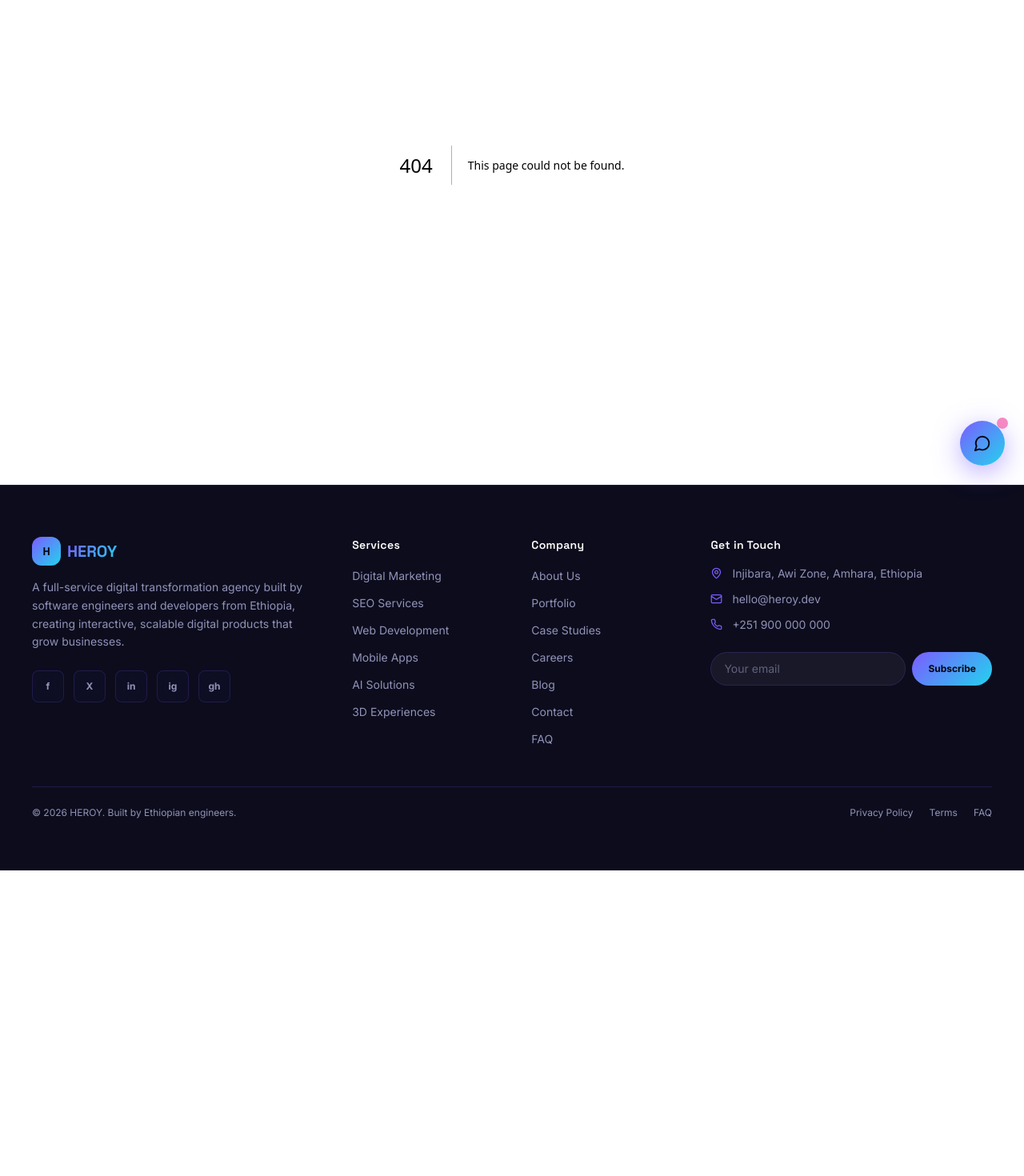
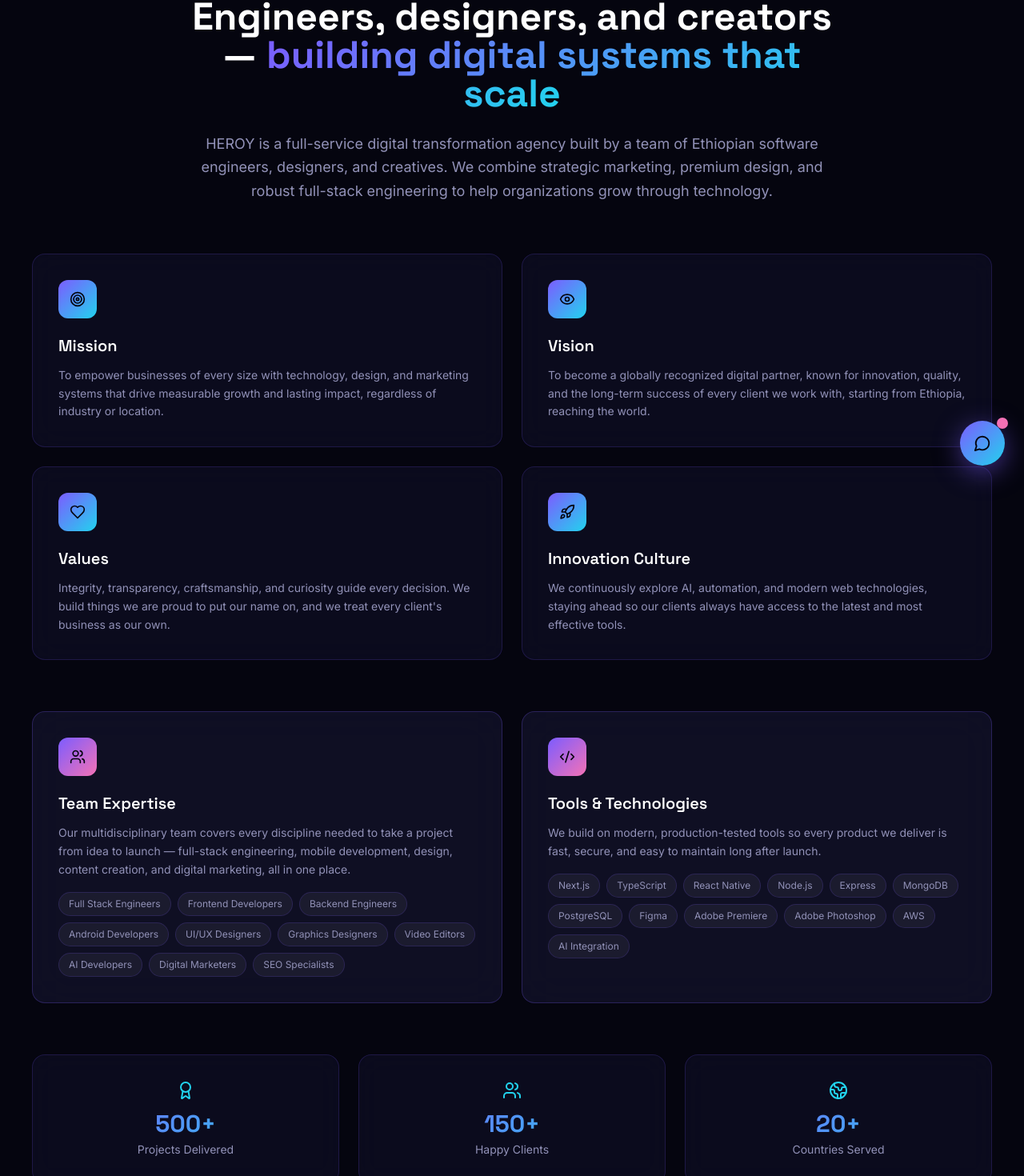
Before and after one commit to Yetemare-Yibeltal/HEROY-Digital-marketing-Website, a Next.js app: page /about in a window 1280 px wide. Before the commit this address had no page. Shown: the part 194-1664 px from the top of the page at 80% size. Before the commit the page ends 1282 px from the top, so only its background shows below. Built offline with nearby package versions, Linux system fonts and the light colour scheme.

Commit message:
build about page with mission vision values and team expertise

```diff
--- /dev/null
+++ b/src/app/about/page.tsx
@@ -0,0 +1,184 @@
+import Link from "next/link";
+import { ArrowRight, Target, Eye, Heart, Rocket, Users, Globe2, Award, Code2 } from "lucide-react";
+import type { Metadata } from "next";
+
+export const metadata: Metadata = {
+  title: "About Us",
+  description:
+    "Learn about HEROY — a digital transformation agency built by a team of Ethiopian software engineers, designers, and creatives.",
+};
+
+const values = [
+  {
+    icon: Target,
+    title: "Mission",
+    text: "To empower businesses of every size with technology, design, and marketing systems that drive measurable growth and lasting impact, regardless of industry or location.",
+  },
+  {
+    icon: Eye,
+    title: "Vision",
+    text: "To become a globally recognized digital partner, known for innovation, quality, and the long-term success of every client we work with, starting from Ethiopia, reaching the world.",
+  },
+  {
+    icon: Heart,
+    title: "Values",
+    text: "Integrity, transparency, craftsmanship, and curiosity guide every decision. We build things we are proud to put our name on, and we treat every client's business as our own.",
+  },
+  {
+    icon: Rocket,
+    title: "Innovation Culture",
+    text: "We continuously explore AI, automation, and modern web technologies, staying ahead so our clients always have access to the latest and most effective tools.",
+  },
+];
+
+const skills = [
+  "Next.js",
+  "TypeScript",
+  "React Native",
+  "Node.js",
+  "Express",
+  "MongoDB",
+  "PostgreSQL",
+  "Figma",
+  "Adobe Premiere",
+  "Adobe Photoshop",
+  "AWS",
+  "AI Integration",
+];
+
+const teamRoles = [
+  "Full Stack Engineers",
+  "Frontend Developers",
+  "Backend Engineers",
+  "Android Developers",
+  "UI/UX Designers",
+  "Graphics Designers",
+  "Video Editors",
+  "AI Developers",
+  "Digital Marketers",
+  "SEO Specialists",
+];
+
+export default function AboutPage() {
+  return (
+    <>
+      <section className="section pt-36 pb-16">
+        <div className="container-px mx-auto max-w-4xl text-center">
+          <span className="badge mb-4">About HEROY</span>
+          <h1 className="font-display font-bold text-3xl sm:text-4xl lg:text-5xl leading-tight mb-6 text-white">
+            Engineers, designers, and creators —{" "}
+            <span className="text-gradient">building digital systems that scale</span>
+          </h1>
+          <p className="text-muted text-lg leading-relaxed">
+            HEROY is a full-service digital transformation agency built by a
+            team of Ethiopian software engineers, designers, and creatives.
+            We combine strategic marketing, premium design, and robust
+            full-stack engineering to help organizations grow through
+            technology.
+          </p>
+        </div>
+      </section>
+
+      <section className="section pt-0">
+        <div className="container-px mx-auto max-w-7xl grid sm:grid-cols-2 gap-6 mb-16">
+          {values.map((v) => {
+            const Icon = v.icon;
+            return (
+              <div key={v.title} className="glass rounded-2xl p-8">
+                <div className="w-12 h-12 rounded-xl bg-grad-primary flex items-center justify-center mb-5">
+                  <Icon size={20} className="text-background" />
+                </div>
+                <h2 className="font-display font-semibold text-xl text-white mb-3">{v.title}</h2>
+                <p className="text-sm text-muted leading-relaxed">{v.text}</p>
+              </div>
+            );
+          })}
+        </div>
+
+        <div className="container-px mx-auto max-w-7xl grid lg:grid-cols-2 gap-6 mb-16">
+          <div className="glass-strong rounded-2xl p-8">
+            <div className="w-12 h-12 rounded-xl bg-grad-mix flex items-center justify-center mb-5">
+              <Users size={20} className="text-background" />
+            </div>
+            <h2 className="font-display font-semibold text-xl text-white mb-3">Team Expertise</h2>
+            <p className="text-sm text-muted leading-relaxed mb-4">
+              Our multidisciplinary team covers every discipline needed to
+              take a project from idea to launch — full-stack engineering,
+              mobile development, design, content creation, and digital
+              marketing, all in one place.
+            </p>
+            <div className="flex flex-wrap gap-2">
+              {teamRoles.map((role) => (
+                <span
+                  key={role}
+                  className="text-xs bg-white/5 border border-border text-muted px-3 py-1.5 rounded-full"
+                >
+                  {role}
+                </span>
+              ))}
+            </div>
+          </div>
+
+          <div className="glass-strong rounded-2xl p-8">
+            <div className="w-12 h-12 rounded-xl bg-grad-mix flex items-center justify-center mb-5">
+              <Code2 size={20} className="text-background" />
+            </div>
+            <h2 className="font-display font-semibold text-xl text-white mb-3">Tools &amp; Technologies</h2>
+            <p className="text-sm text-muted leading-relaxed mb-4">
+              We build on modern, production-tested tools so every product
+              we deliver is fast, secure, and easy to maintain long after
+              launch.
+            </p>
+            <div className="flex flex-wrap gap-2">
+              {skills.map((skill) => (
+                <span
+                  key={skill}
+                  className="text-xs bg-white/5 border border-border text-muted px-3 py-1.5 rounded-full"
+                >
+                  {skill}
+                </span>
+              ))}
+            </div>
+          </div>
+        </div>
+
+        <div className="container-px mx-auto max-w-7xl grid sm:grid-cols-3 gap-6 mb-16">
+          <div className="glass rounded-2xl p-8 text-center">
+            <Award size={24} className="text-accent mx-auto mb-3" />
+            <p className="font-display font-bold text-3xl text-gradient mb-1">500+</p>
+            <p className="text-sm text-muted">Projects Delivered</p>
+          </div>
+          <div className="glass rounded-2xl p-8 text-center">
+            <Users size={24} className="text-accent mx-auto mb-3" />
+            <p className="font-display font-bold text-3xl text-gradient mb-1">150+</p>
+            <p className="text-sm text-muted">Happy Clients</p>
+          </div>
+          <div className="glass rounded-2xl p-8 text-center">
+            <Globe2 size={24} className="text-accent mx-auto mb-3" />
+            <p className="font-display font-bold text-3xl text-gradient mb-1">20+</p>
+            <p className="text-sm text-muted">Countries Served</p>
+          </div>
+        </div>
+
+        <div className="container-px mx-auto max-w-4xl">
+          <div className="glass-strong rounded-3xl p-10 text-center">
+            <h2 className="font-display font-bold text-2xl sm:text-3xl mb-4 text-white">
+              Built on code, driven by{" "}
+              <span className="text-gradient-warm">purpose</span>
+            </h2>
+            <p className="text-muted max-w-2xl mx-auto leading-relaxed mb-6">
+              Every line of code, every design decision, and every marketing
+              strategy we deliver is grounded in one goal — helping our
+              clients succeed. That is the standard we hold ourselves to on
+              every project, every time.
+            </p>
+            <Link href="/contact" className="btn-primary">
+              Work With Us
+              <ArrowRight size={16} />
+            </Link>
+          </div>
+        </div>
+      </section>
+    </>
+  );
+}
```
